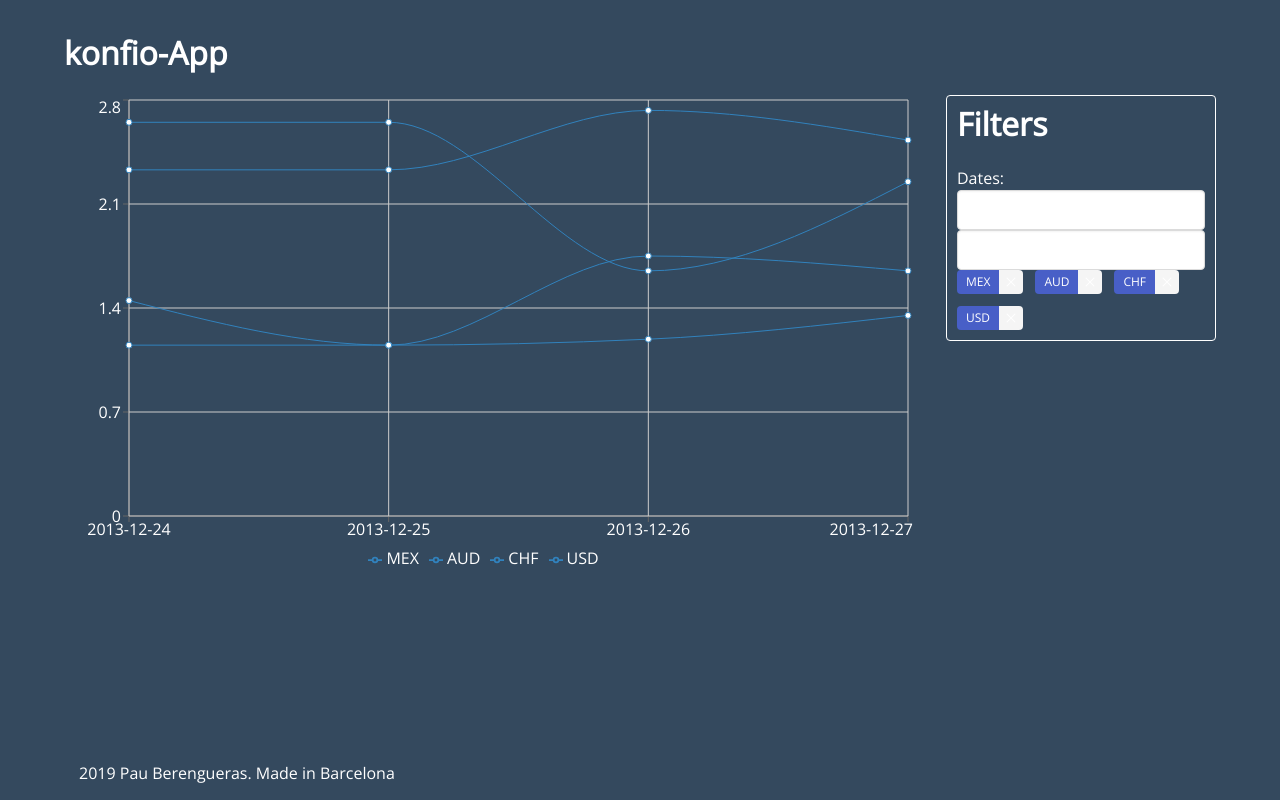
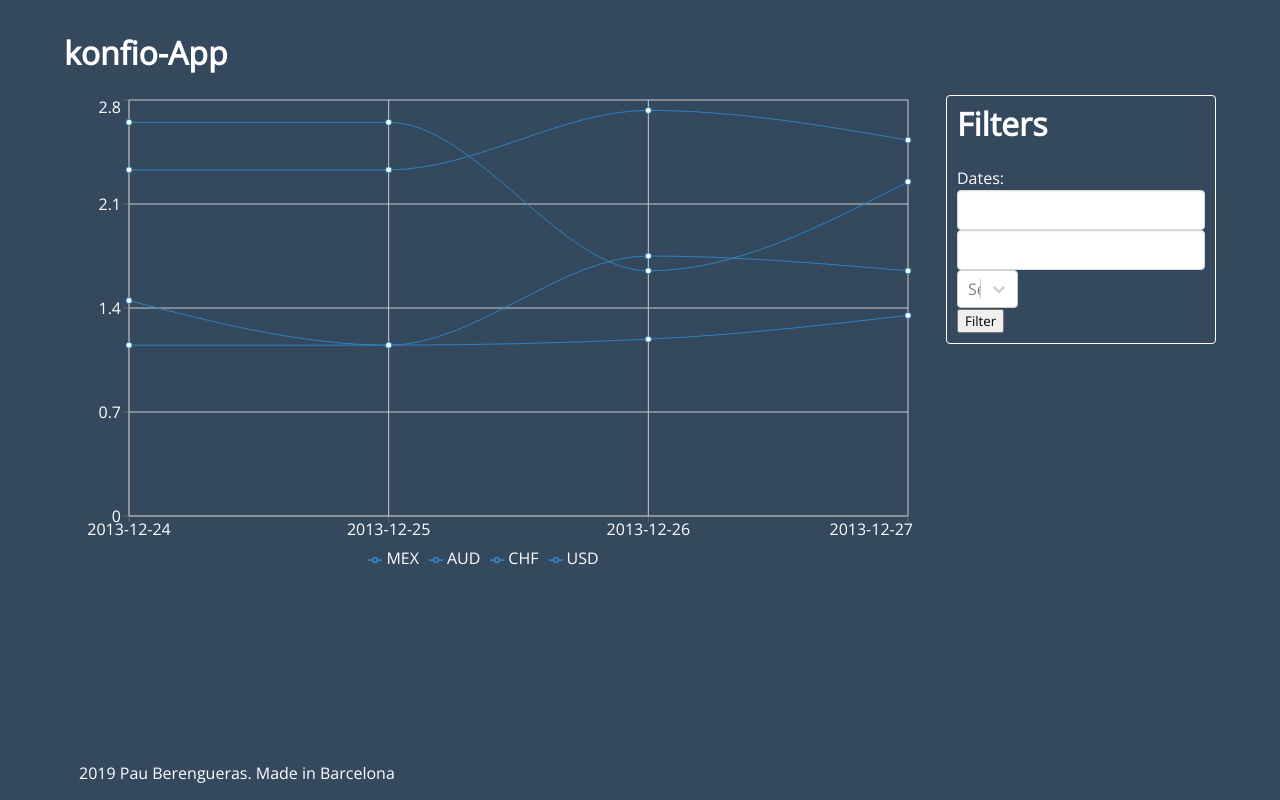
Before and after one commit to paubereng/konfio-challenge, a React app: page / in a window 1280 px wide. Built offline with nearby package versions, Linux system fonts and the light colour scheme.

Commit message:
Added date-picker and react-select.

```diff
--- a/package.json
+++ b/package.json
@@ -13,14 +13,20 @@
   "author": "",
   "license": "ISC",
   "dependencies": {
+    "axios": "^0.19.0",
     "bulma": "^0.7.5",
+    "moment": "^2.24.0",
     "prop-types": "^15.7.2",
     "react": "^16.8.6",
+    "react-datepicker": "^2.7.0",
     "react-dom": "^16.8.6",
+    "react-select": "^3.0.4",
     "recharts": "^1.6.2"
   },
   "devDependencies": {
     "@babel/core": "^7.4.5",
+    "@babel/plugin-proposal-class-properties": "^7.4.4",
+    "@babel/plugin-transform-arrow-functions": "^7.2.0",
     "@babel/preset-env": "^7.4.5",
     "@babel/preset-react": "^7.0.0",
     "babel-eslint": "^8.2.6",
--- a/src/components/Filter.js
+++ b/src/components/Filter.js
@@ -1,7 +1,23 @@
-import React from 'react';
+import React, { Component } from 'react';
 import PropTypes from 'prop-types';
+import DatePicker from 'react-datepicker';
+import Select from 'react-select';
 
-const renderTags = (currencies) => {
+class Filter extends Component {
+  constructor(props) {
+    super(props);
+    this.state = {
+      startDate: undefined,
+      endDate: undefined,
+      currenciesSelected: [],
+    };
+    this.handleChangeStartDate = this.handleChangeStartDate.bind(this);
+    this.handleChangeEndDate = this.handleChangeEndDate.bind(this);
+    this.handleClickButton = this.handleClickButton.bind(this);
+    this.handleChangeSelect = this.handleChangeSelect.bind(this);
+  }
+
+  renderTags(currencies) { // eslint-disable-line class-methods-use-this
     const tags = currencies.map((currency, index) => (
       <div className="control" key={ index }>
         <div className="tags has-addons">
@@ -11,24 +27,73 @@ const renderTags = (currencies) => {
       </div>
     ));
     return tags;
-};
+  }
 
-const Filter = ({ currencies }) => (
+  handleChangeStartDate(date) {
+    this.setState({
+      startDate: date,
+    });
+  }
+
+  handleChangeEndDate(date) {
+    this.setState({
+      endDate: date,
+    });
+  }
+
+  handleClickButton(ev) {
+    ev.preventDefault();
+    this.props.handleClick(this.state);
+  }
+
+  handleChangeSelect(selectedOption) {
+    this.setState({ currenciesSelected: selectedOption });
+  }
+
+  prepareCurrencyToReactSelect = (currencies) => {
+    const newRates = [];
+    Object.keys(currencies).map((currency) => {
+      newRates.push({
+        label: [currency],
+        value: currencies[currency],
+      });
+      return newRates;
+    });
+    return newRates;
+  }
+
+  render() {
+    const { startDate, endDate, currenciesSelected } = this.state;
+    const { currencies } = this.props;
+    const currenciesArr = this.prepareCurrencyToReactSelect(currencies);
+
+    return (
       <div className="filter-wrapper">
         <h3 className="title has-text-centered">Filters</h3>
         <div className="filter-date">
           <div>Dates:</div>
-      <input className="input" />
-      <input className="input" />
+          <DatePicker className="input" dateFormat="MM/yyyy" showMonthYearPicker selected={ startDate } onSelect={ this.handleChangeStartDate } />
+          <DatePicker className="input" dateFormat="MM/yyyy" showMonthYearPicker selected={ endDate } onSelect={ this.handleChangeEndDate } />
         </div>
         <div className="filter-currency field is-grouped is-grouped-multiline">
-      { renderTags(currencies) }
+          <Select
+            isMulti
+            className="currencies-select"
+            classNamePrefix="select"
+            value={currenciesSelected}
+            onChange={this.handleChangeSelect}
+            options={currenciesArr}
+          />
         </div>
+        <button className="button is-primary" onClick={ this.handleClickButton }>Filter</button>
       </div>
     );
+  }
+}
 
 Filter.propTypes = {
-  currencies: PropTypes.array,
+  currencies: PropTypes.object,
+  handleClick: PropTypes.func,
 };
 
 export default Filter;
```
Also changed, not shown: .babelrc, 1 other file (tests, documents, lock files or other folders). Lines whose indentation alone changed are shown as unchanged.
